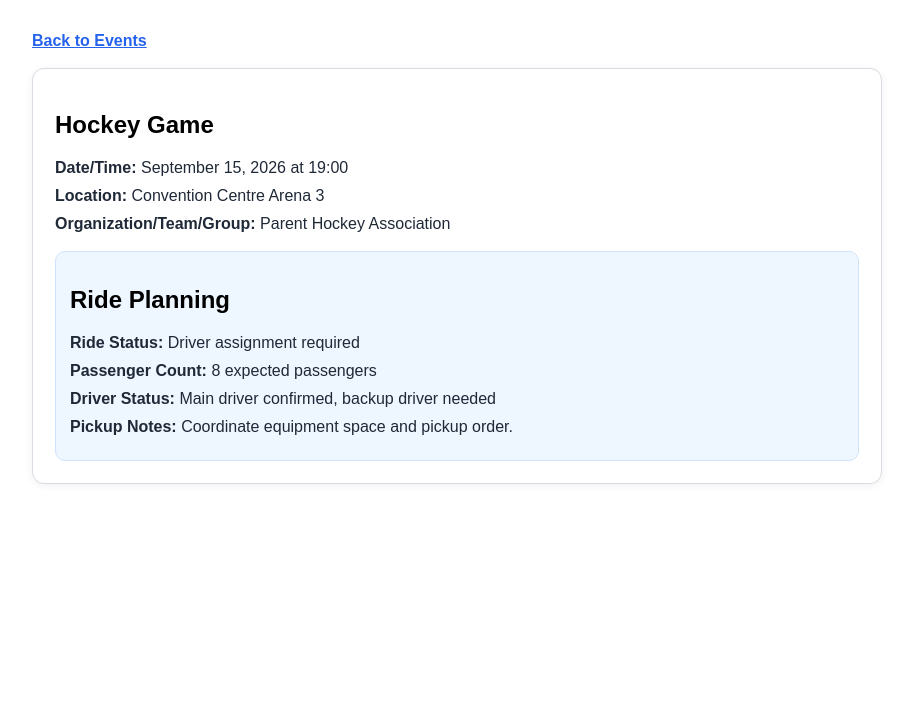
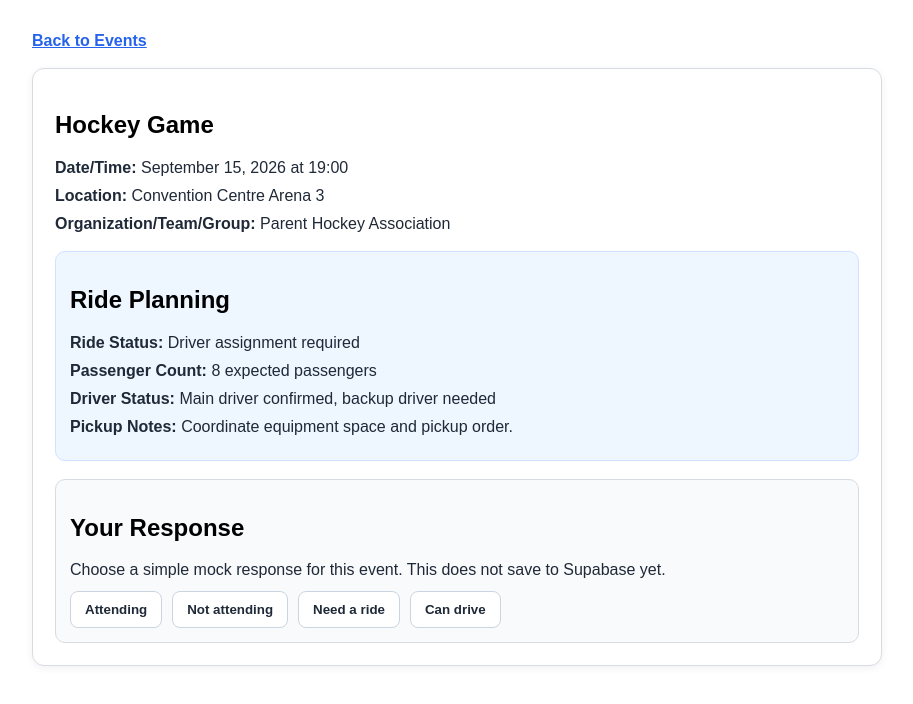
Before and after one commit to souvlakki/VroomVroom, a React (Vite) app in the folder frontend/: page /events/hockey-game in a window 1280 px wide. Shown: the top 704 px of the page, without its empty margins (183-1096 px from the left). Built offline with nearby package versions, Linux system fonts and the light colour scheme.

Commit message:
Add mock RSVP and ride intent options

```diff
--- a/frontend/src/components/Events/EventsDetailPage.tsx
+++ b/frontend/src/components/Events/EventsDetailPage.tsx
@@ -1,3 +1,4 @@
+import { useState } from 'react';
 import { Link, useParams } from 'react-router-dom';
 
 const events = [
@@ -42,10 +43,15 @@ const rowStyle = { margin: '10px 0', color: '#1f2937' } as const;
 const labelStyle = { fontWeight: 700 } as const;
 const backLinkStyle = { display: 'inline-block', marginBottom: '18px', color: '#2563eb', fontWeight: 700 } as const;
 const rideBoxStyle = { marginTop: '18px', padding: '14px', borderRadius: '10px', background: '#eef6ff', border: '1px solid #cfe3ff' } as const;
+const rsvpBoxStyle = { marginTop: '18px', padding: '14px', borderRadius: '10px', background: '#f8fafc', border: '1px solid #d7dce3' } as const;
+const buttonRowStyle = { display: 'flex', flexWrap: 'wrap', gap: '10px', marginTop: '12px' } as const;
+const buttonStyle = (active: boolean) => ({ padding: '10px 14px', borderRadius: '8px', border: active ? '2px solid #2563eb' : '1px solid #cbd5e1', background: active ? '#eff6ff' : '#ffffff', color: active ? '#1d4ed8' : '#1f2937', fontWeight: 700, cursor: 'pointer' }) as const;
+const confirmationStyle = { marginTop: '12px', color: '#166534', fontWeight: 700 } as const;
 
 const EventsDetailPage = () => {
   const { eventId } = useParams();
   const event = events.find((item) => item.id === eventId) ?? events[0];
+  const [response, setResponse] = useState<string | null>(null);
 
   return (
     <main style={pageStyle}>
@@ -55,6 +61,7 @@ const EventsDetailPage = () => {
         <p style={rowStyle}><span style={labelStyle}>Date/Time:</span> {event.dateTime}</p>
         <p style={rowStyle}><span style={labelStyle}>Location:</span> {event.location}</p>
         <p style={rowStyle}><span style={labelStyle}>Organization/Team/Group:</span> {event.group}</p>
+
         <div style={rideBoxStyle}>
           <h2>Ride Planning</h2>
           <p style={rowStyle}><span style={labelStyle}>Ride Status:</span> {event.rideStatus}</p>
@@ -62,6 +69,19 @@ const EventsDetailPage = () => {
           <p style={rowStyle}><span style={labelStyle}>Driver Status:</span> {event.driverStatus}</p>
           <p style={rowStyle}><span style={labelStyle}>Pickup Notes:</span> {event.pickupNotes}</p>
         </div>
+
+        <div style={rsvpBoxStyle}>
+          <h2>Your Response</h2>
+          <p style={rowStyle}>Choose a simple mock response for this event. This does not save to Supabase yet.</p>
+          <div style={buttonRowStyle}>
+            {['Attending', 'Not attending', 'Need a ride', 'Can drive'].map((option) => (
+              <button key={option} type="button" style={buttonStyle(response === option)} onClick={() => setResponse(option)}>
+                {option}
+              </button>
+            ))}
+          </div>
+          {response && <p style={confirmationStyle}>Selected: {response}</p>}
+        </div>
       </section>
     </main>
   );
```
